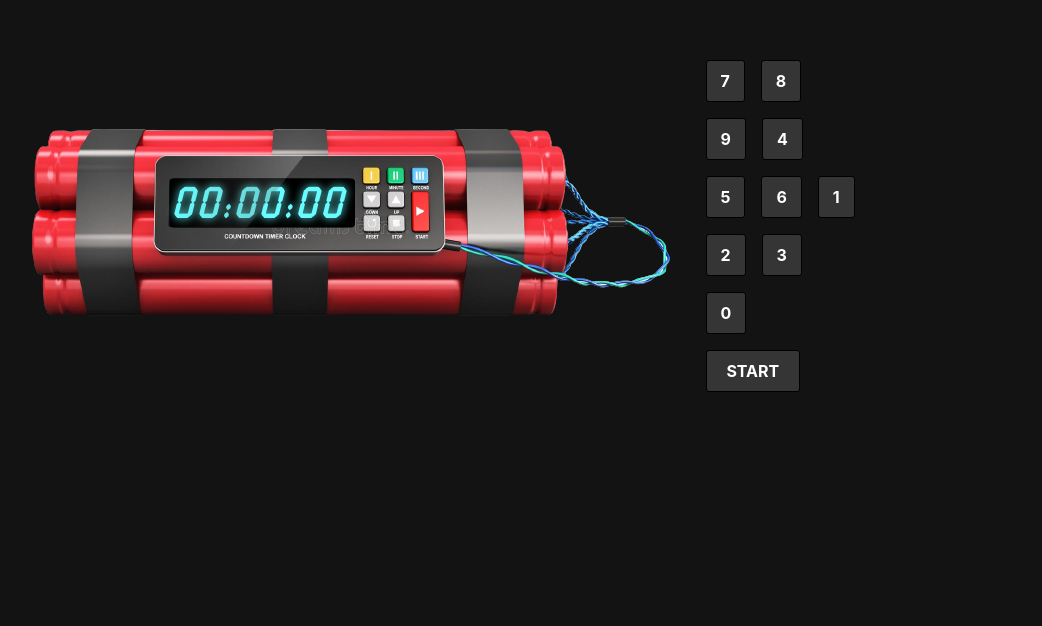
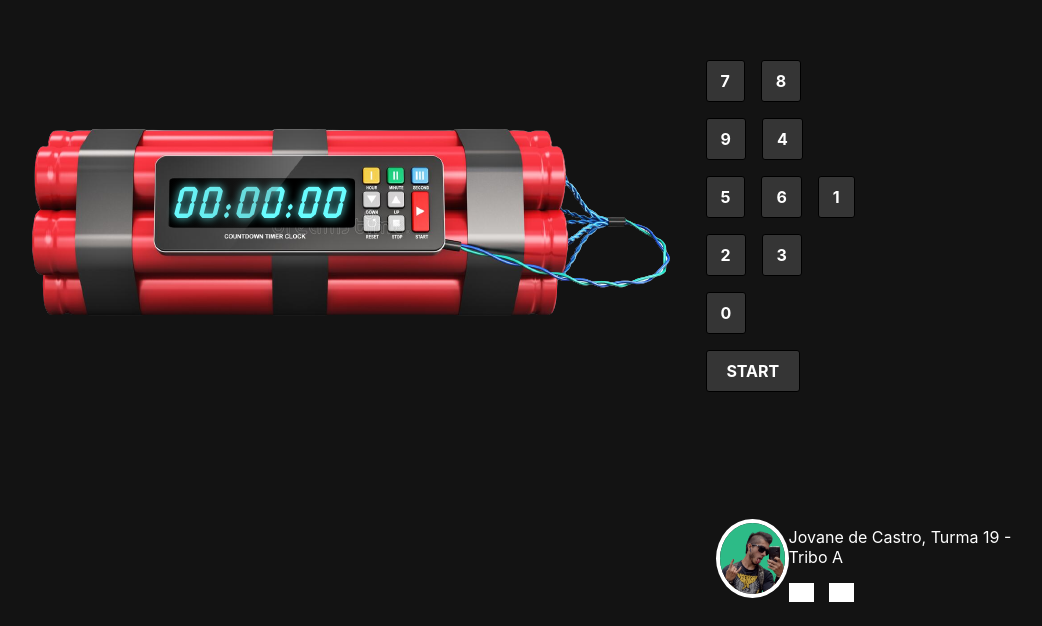
Before and after one commit to Sliman-Baghouri/Bomb-O-Clock, a React (Vite) app: page / in a window 1280 px wide. Shown: the part 174-800 px from the top of the page, without its empty margins (218-1260 px from the left). Built offline with nearby package versions, Linux system fonts and the light colour scheme; grey boxes are pictures that could not be loaded.

Commit message:
:sparkles: feat: Footer.jsx

```diff
--- a/src/App.jsx
+++ b/src/App.jsx
@@ -2,12 +2,16 @@ import React from 'react';
 import './App.css';
 import Bomb from './components/Bomb';
 import BombButtons from './components/BombButtons';
+import Footer from './components/Footer';
 
 export default function App() {
   return (
-    <div className="App">
-      <Bomb />
-      <BombButtons />
-    </div>
+    <>
+      <div className="App">
+        <Bomb />
+        <BombButtons />
+      </div>
+      <Footer />
+    </>
   );
 }
--- a/src/components/Footer.jsx
+++ b/src/components/Footer.jsx
@@ -1,9 +1,20 @@
 import React from 'react';
+import pic from '../images/my-pic.png';
+import style from '../styles/Footer.module.css';
 
 export default function Footer() {
   return (
-    <footer>
-      Feito Jovane de Castro, Turma 19 - Tribo A
+    <footer className={style.footer}>
+      <img src={pic} alt="Jovane no elevador con óculos escuro." />
+      <div>
+        <p>Jovane de Castro, Turma 19 - Tribo A</p>
+        <a href="https://www.linkedin.com/in/jovanecastro/" target="_blank" rel="noreferrer">
+          <img src="https://cdn-icons-png.flaticon.com/512/174/174857.png" alt="LinkedIn" />
+        </a>
+        <a href="https://github.com/Cadavanaugh" target="_blank" rel="noreferrer">
+          <img src="https://cdn.icon-icons.com/icons2/2429/PNG/512/github_logo_icon_147285.png" alt="Github" />
+        </a>
+      </div>
     </footer>
   );
 }
--- /dev/null
+++ b/src/styles/Footer.module.css
@@ -0,0 +1,22 @@
+.footer {
+  position: fixed;
+  bottom: 0;
+  right: 0;
+  padding: 20px;
+  display: flex;
+  align-items: center;
+  justify-content: space-between;
+  width: 25.5%;
+}
+
+.footer > img {
+  width: 65px;
+  border-radius: 100%;
+  border: 4px solid white;
+}
+
+.footer div img {
+  filter: brightness(0) saturate(100%) invert(100%) sepia(0%) saturate(7500%) hue-rotate(123deg) brightness(99%) contrast(107%);
+  width: 25px;
+  margin-right: 15px;
+}
```
Also changed, not shown: src/images/my-pic.png (added), src/images/timer-bomb.jpg (deleted).
